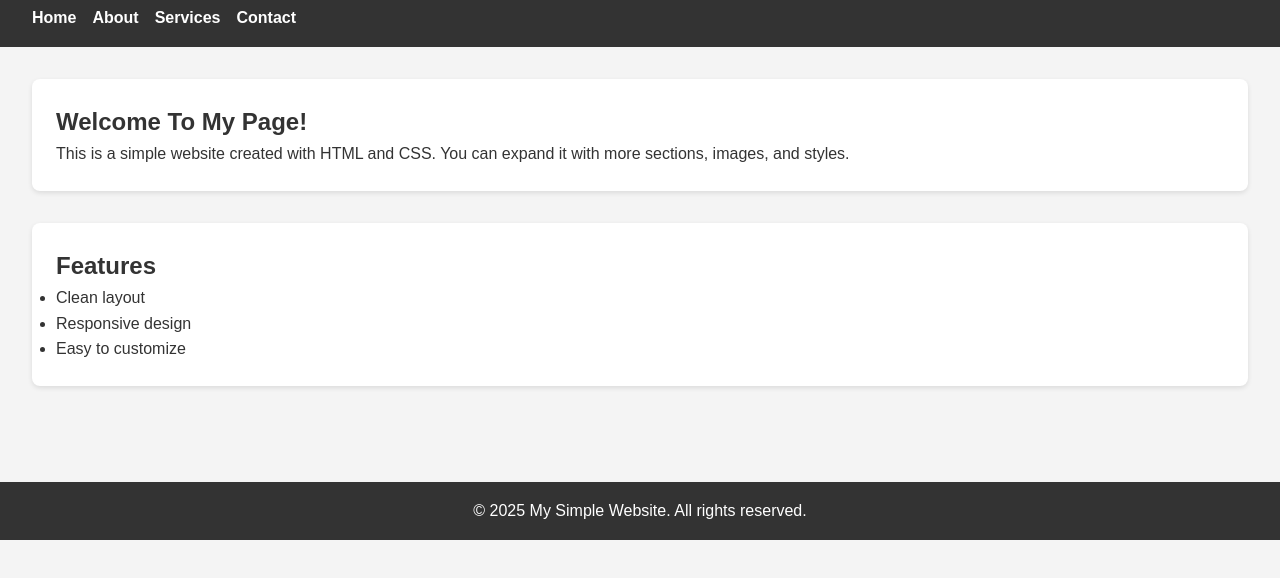
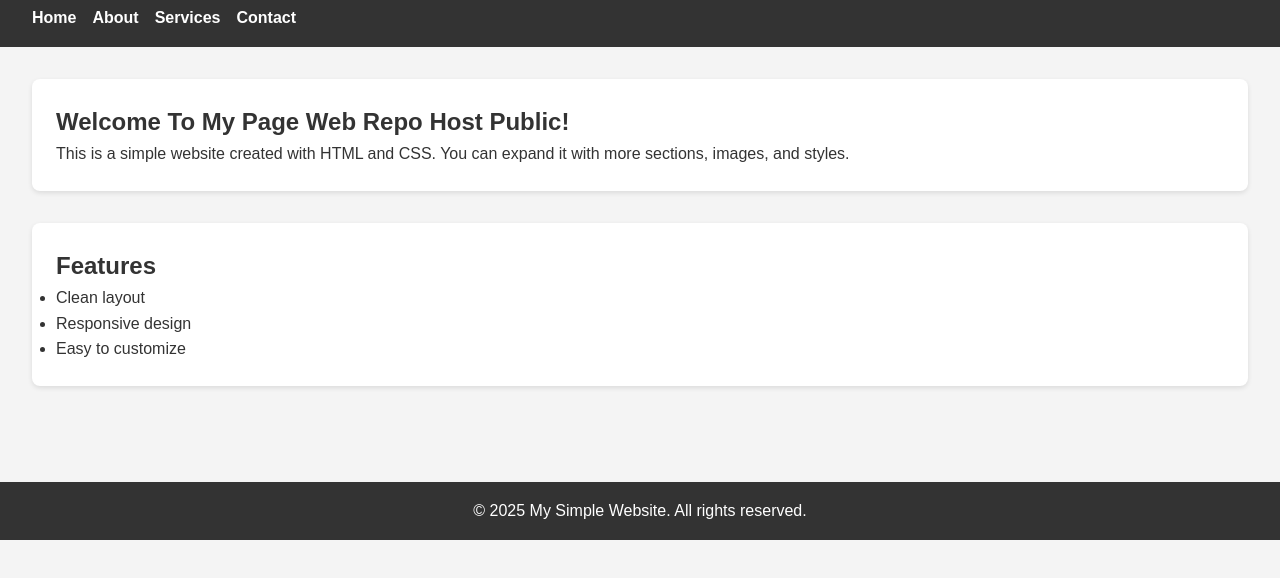
Before and after one commit to gitesh-soni-11/web_host_repo_public, a plain HTML site: page index.html in a window 1280 px wide. Shown: the part 70-648 px from the top of the page. Drawn offline with Linux system fonts and the light colour scheme.

Commit message:
Heading update

```diff
--- a/index.html
+++ b/index.html
@@ -23,7 +23,7 @@
   <!-- Main Content -->
   <main>
     <section class="intro">
-      <h2>Welcome To My Page!</h2>
+      <h2>Welcome To My Page Web Repo Host Public!</h2>
       <p>This is a simple website created with HTML and CSS. You can expand it with more sections, images, and styles.</p>
     </section>
 
```
